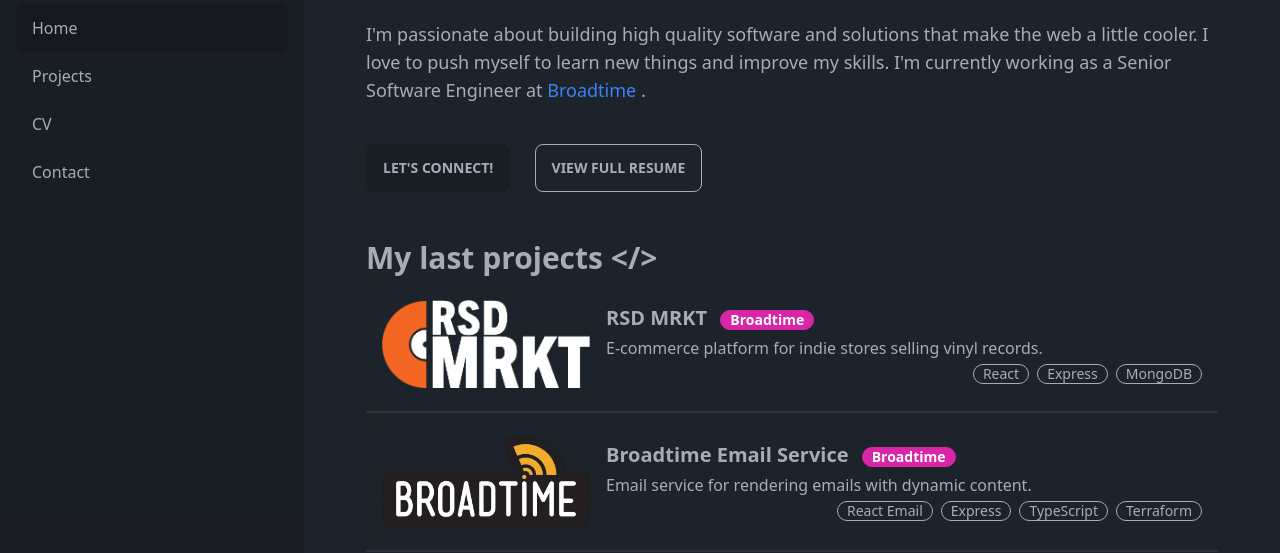
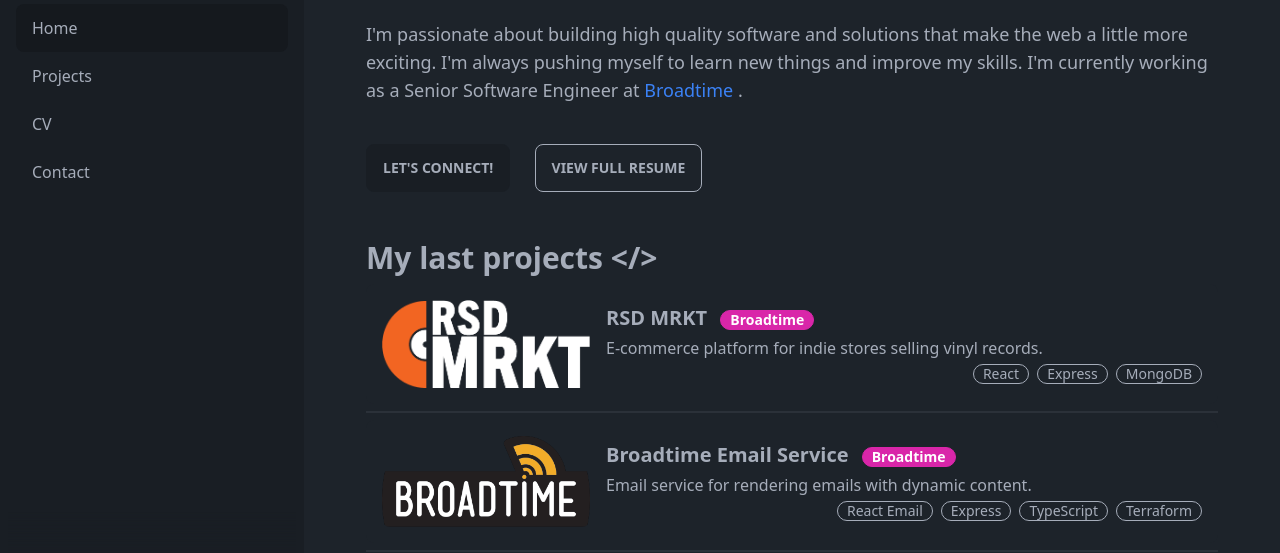
Before and after one commit to robtrizzo/personal-portfolio-astro, an Astro site: page / in a window 1280 px wide. Shown: the part 192-745 px from the top of the page. Built offline with nearby package versions, Linux system fonts and the light colour scheme; Astro itself is replaced by a stand-in of ours.

Commit message:
updated blurb

```diff
--- a/src/pages/index.astro
+++ b/src/pages/index.astro
@@ -11,7 +11,7 @@
     <div class="py-2">
       <text class="text-lg">
         I'm passionate about building high quality software and solutions that
-        make the web a little cooler. I love to push myself to learn new things
+        make the web a little more exciting. I'm always pushing myself to learn new things
         and improve my skills. I'm currently working as a Senior Software
         Engineer at
         <a href="https://broadtime.com/" target="_blank" class="text-blue-500">
```
